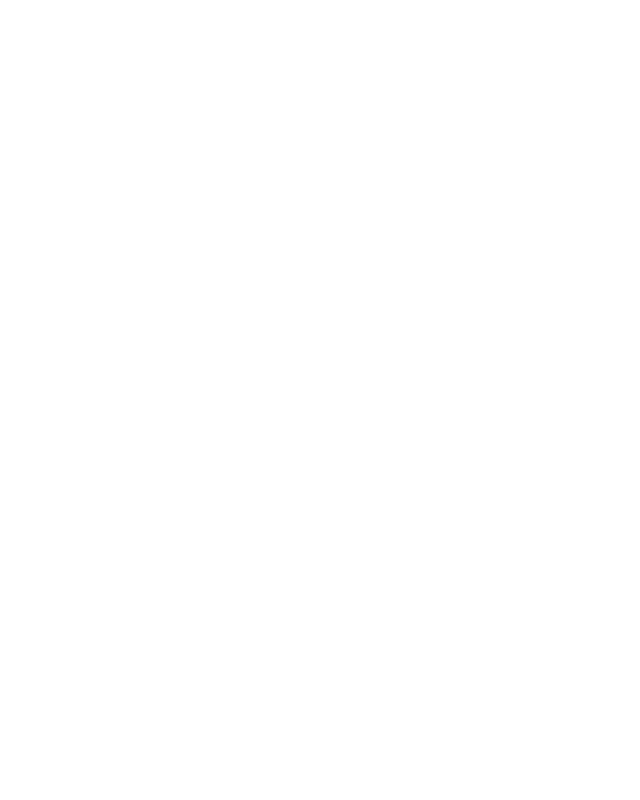
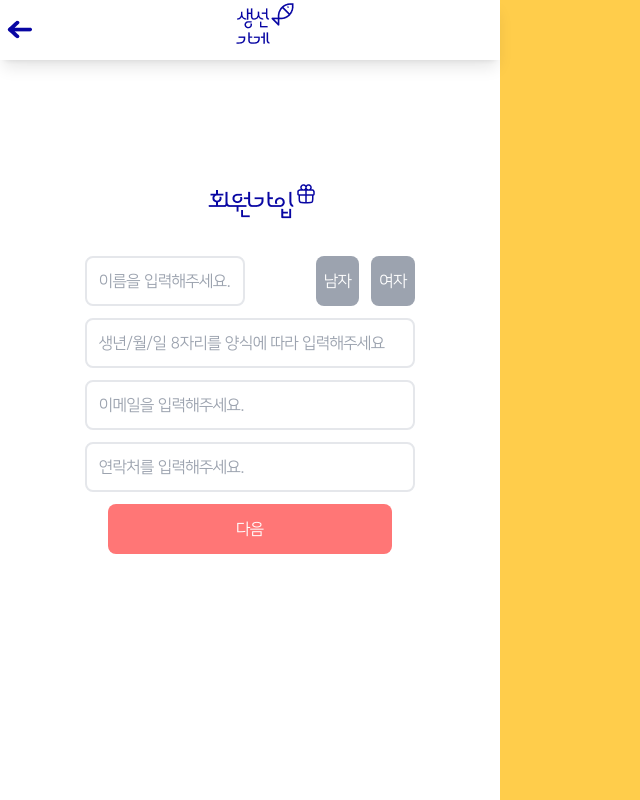
Before and after one commit to sun-mart-egg/funding-gift, a React (Vite) app in the folder FE/: page /input-profile in a window 1280 px wide. Before the commit this address had no page. Shown: the whole page, without its empty margins (0-640 px from the left). Built offline with nearby package versions, Linux system fonts and the light colour scheme.

Commit message:
[FE][Design] 회원가입시 상세정보 받는 페이지 생성 및 디자인

```diff
--- a/FE/src/App.jsx
+++ b/FE/src/App.jsx
@@ -7,6 +7,7 @@
 import LoginCallback from "./components/Login/LoginCallback.jsx";
 import Signup from "./components/Login/Signup.jsx";
 import SignupFinish from "./components/Login/SignupFinish.jsx";
+import InputProfile from "./components/Login/InputProfile.jsx";
 
 import Calendar from "./components/Friends/Calendar.jsx";
 import Friends from "./components/Friends/Friends.jsx";
@@ -45,6 +46,7 @@
         <Route element={<SubLayout />}>
           <Route path="/login-page" element={<Login />} />
           <Route path="/signup" element={<Signup />} />
+          <Route path="/input-profile" element={<InputProfile />} />
           <Route path="/signupFin" element={<SignupFinish />} />
           <Route path="/make-funding-main" element={<MakeFundingMain />} />
           <Route path="/my-funding-detail" element={<MyFundingDetail />} />
--- /dev/null
+++ b/FE/src/components/Login/InputProfile.jsx
@@ -0,0 +1,95 @@
+import SignupLogo from "/imgs/signupLogo.png";
+import useUserStore from "../Store/UserStore";
+import { useNavigate } from "react-router-dom";
+
+function InputProfile() {
+  const updateUserStore = useUserStore((state) => state.updateUserStore);
+  const myName = useUserStore((state) => state.name);
+  const myGender = useUserStore((state) => state.gender);
+  const myBirthDay = useUserStore((state) => state.birthday);
+  const myEmail = useUserStore((state) => state.email);
+  const myPhoneNumber = useUserStore((state) => state.phoneNumber);
+  const navigate = useNavigate();
+
+  const handleName = (event) => {
+    updateUserStore("name", event.target.value);
+  };
+
+  const handleEmail = (event) => {
+    updateUserStore("email", event.target.value);
+  };
+
+  const handleBirthday = (event) => {
+    updateUserStore("birthday", event.target.value);
+  };
+
+  const handlePhoneNumber = (event) => {
+    updateUserStore("phoneNumber", event.target.value);
+  };
+
+  const handleGender = (genderValue) => {
+    updateUserStore("gender", genderValue);
+  };
+
+  return (
+    <div className="sub-layer gap-3">
+      <img src={SignupLogo} alt="회원가입로고" className="m-3" />
+      <div className="flex w-[330px] justify-between">
+        <input
+          type="text"
+          placeholder="이름을 입력해주세요."
+          className="common-btn signup-font h-[50px] w-[160px] border-[2.5px] bg-white p-3"
+          value={myName}
+          onChange={handleName}
+        />
+        <div className="flex gap-3">
+          <button
+            className={`common-btn ${myGender === "male" ? "bg-blue-400" : "bg-gray-400"}`}
+            onClick={() => handleGender("male")}
+          >
+            남자
+          </button>
+          <button
+            className={`common-btn ${myGender === "female" ? "bg-red-400" : "bg-gray-400"}`}
+            onClick={() => handleGender("female")}
+          >
+            여자
+          </button>
+        </div>
+      </div>
+
+      <input
+        type="text"
+        placeholder="생년/월/일 8자리를 양식에 따라 입력해주세요"
+        className="common-btn signup-font h-[50px] w-[330px] border-[2.5px] bg-white p-3"
+        value={myBirthDay}
+        onChange={handleBirthday}
+      />
+
+      <input
+        type="text"
+        placeholder="이메일을 입력해주세요."
+        className="common-btn signup-font h-[50px] w-[330px] border-[2.5px] bg-white p-3"
+        value={myEmail}
+        onChange={handleEmail}
+      />
+
+      <input
+        type="text"
+        placeholder="연락처를 입력해주세요."
+        className="common-btn signup-font h-[50px] w-[330px] border-[2.5px] bg-white p-3"
+        value={myPhoneNumber}
+        onChange={handlePhoneNumber}
+      />
+
+      <button
+        className="common-btn h-full max-h-[50px] w-full max-w-[284px]"
+        onClick={() => navigate("/signup")}
+      >
+        다음
+      </button>
+    </div>
+  );
+}
+
+export default InputProfile;
--- a/FE/src/components/Login/Signup.jsx
+++ b/FE/src/components/Login/Signup.jsx
@@ -24,7 +24,7 @@
   };
 
   return (
-    <div className="sub-layer">
+    <div className="sub-layer gap-3">
       <img src={SignupLogo} alt="회원가입로고" className="m-3" />
       <p className="signup-font">물건을 받을 주소를 입력해주세용</p>
 
```
